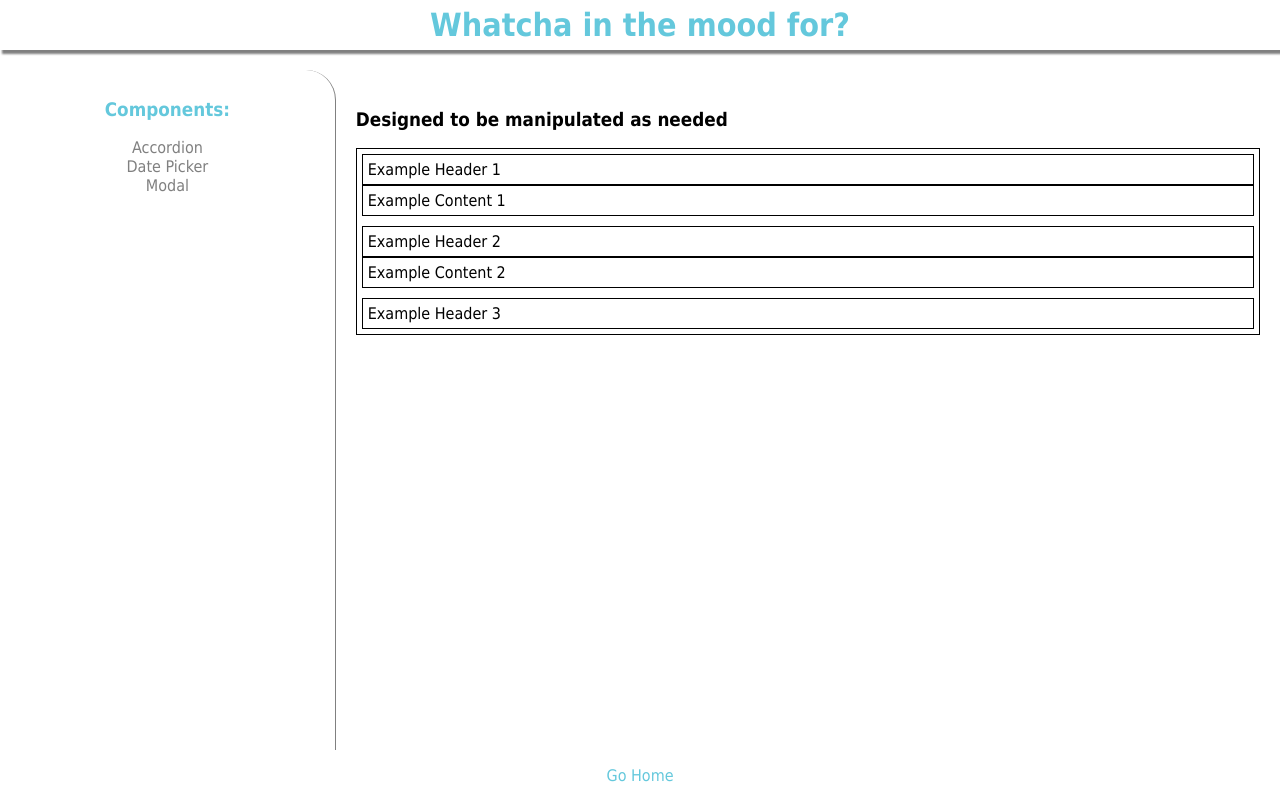
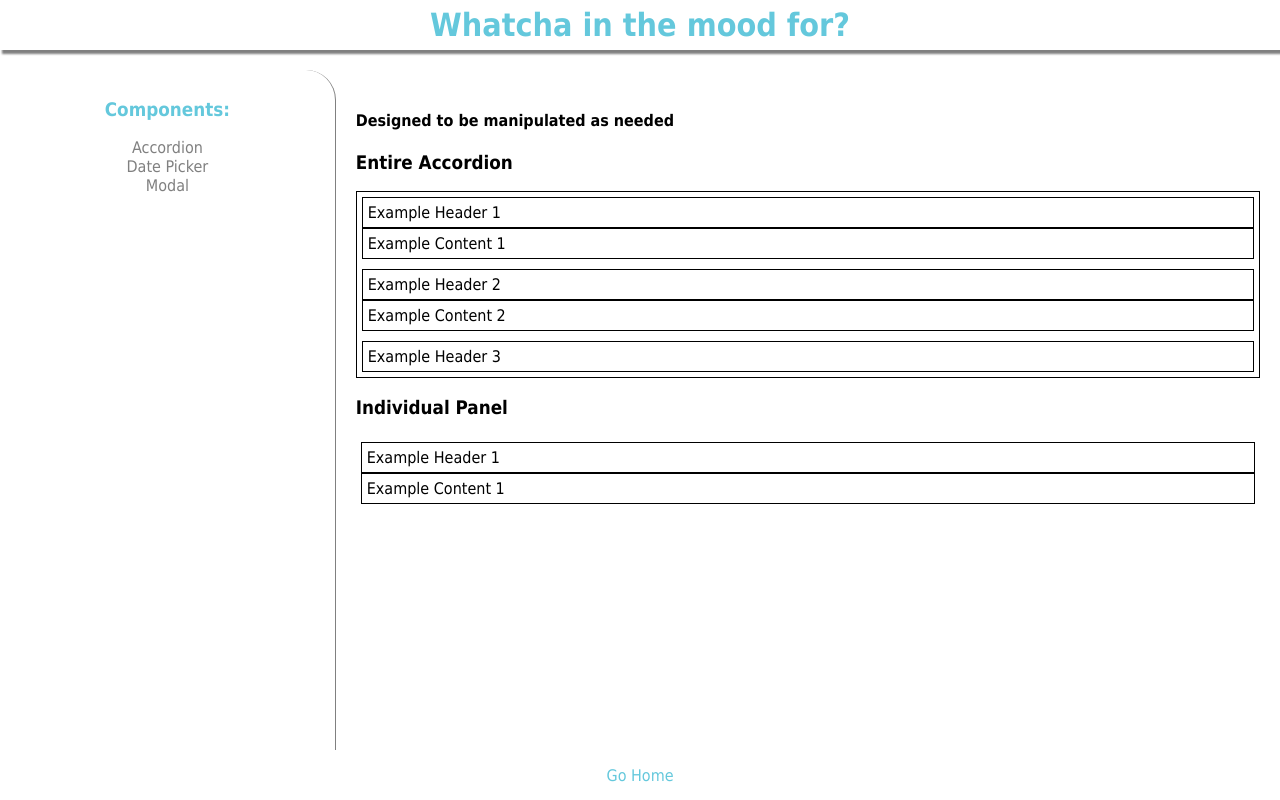
Before and after one commit to jchurley95/react-playground, a React (Create React App) app: page /accordion in a window 1280 px wide. Built offline with nearby package versions, Linux system fonts and the light colour scheme.

Commit message:
We have individual panel as well. ITS ALIVEEE

```diff
--- a/src/components/AccordionPage/AccordionPage.js
+++ b/src/components/AccordionPage/AccordionPage.js
@@ -1,5 +1,6 @@
 import React, { Component } from 'react';
 import Accordion from './Accordion/Accordion';
+import Panel from './Accordion/Panel';
 import styled from 'styled-components';
 
 const AccordionPageContainer = styled.div`
@@ -35,9 +36,13 @@ class AccordionPage extends Component {
 
         return (
             <AccordionPageContainer>
-                <h3>Designed to be manipulated as needed</h3>
+                <h4>Designed to be manipulated as needed</h4>
 
+                <h3>Entire Accordion</h3>
                 <Accordion exampleData={exampleData}/>
+
+                <h3>Individual Panel</h3>
+                <Panel data={exampleData[0]} />
             </AccordionPageContainer>
         );
     }
```
